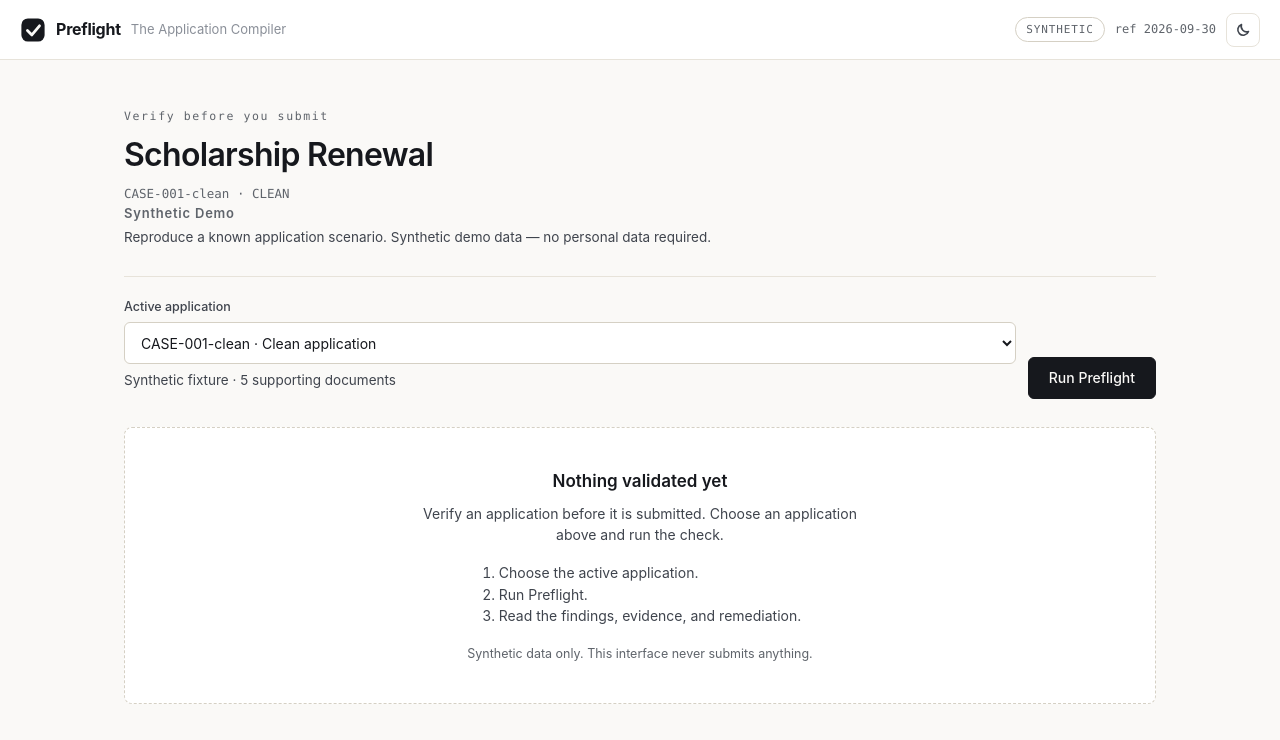
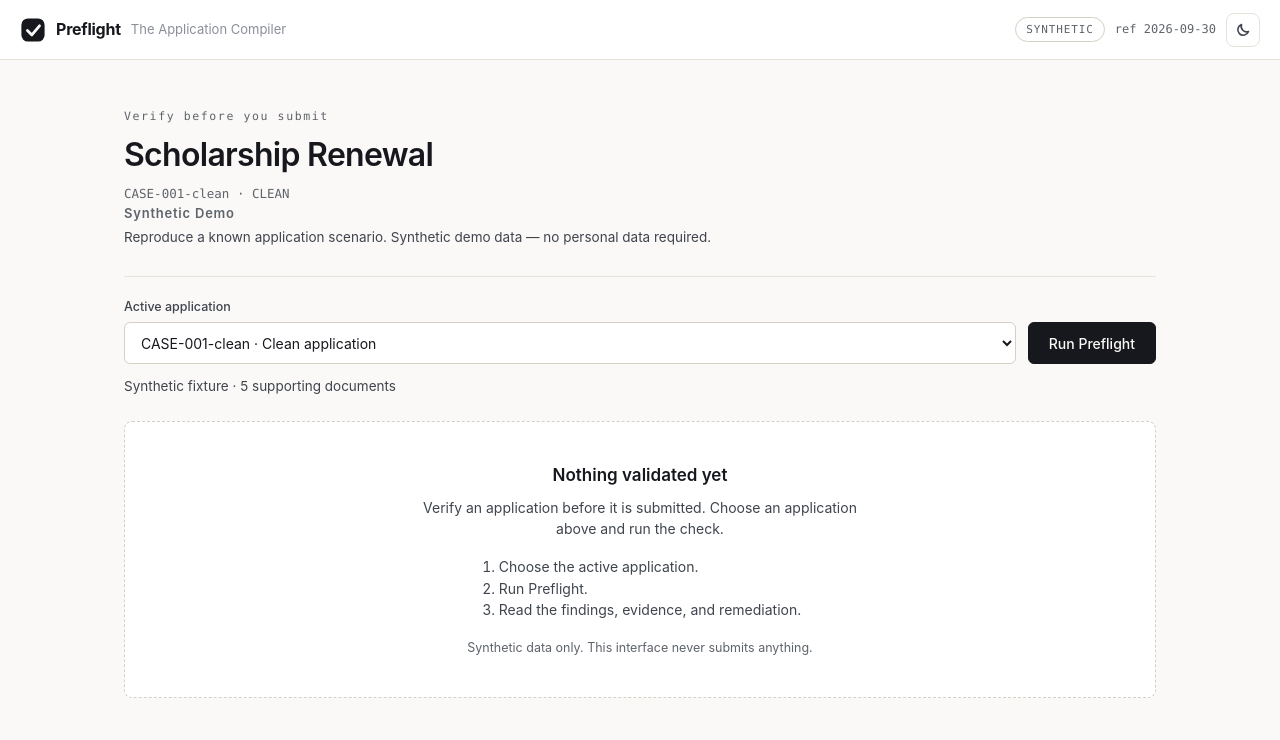
Before and after one commit to DivyanshuRaj7/preflight, a React (Vite) app: page / in a window 1280 px wide. Shown: the top 740 px of the page. Built offline with nearby package versions, Linux system fonts and the light colour scheme.

Commit message:
fix: align Run Preflight button with demo selector

```diff
--- a/src/ui/WorkspaceHeader.tsx
+++ b/src/ui/WorkspaceHeader.tsx
@@ -56,14 +56,14 @@ export function WorkspaceHeader({
               </optgroup>
             ) : null}
           </select>
-          <p className="pf-summary" translate="no">
-            Synthetic fixture · {documentCount} supporting documents
-          </p>
         </div>
         <button type="button" className="pf-btn" onClick={onRun} disabled={running}>
           {running ? "Running…" : "Run Preflight"}
         </button>
       </div>
+      <p className="pf-summary" translate="no">
+        Synthetic fixture · {documentCount} supporting documents
+      </p>
     </header>
   );
 }
--- a/src/ui/tokens.css
+++ b/src/ui/tokens.css
@@ -317,6 +317,7 @@ section { scroll-margin-top: 16px; }
 /* ---------- Findings ---------- */
 
 .pf-summary { margin: 0 0 8px; color: var(--ink-muted); font-size: 13.5px; }
+.pf-controls + .pf-summary { margin-top: 8px; }
 .pf-summary strong { color: var(--ink); font-variant-numeric: tabular-nums; }
 .pf-finding-list { list-style: none; margin: 0; padding: 0; }
 .pf-finding {
```
